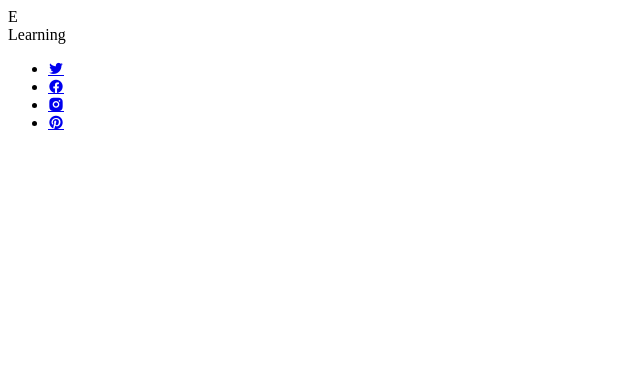
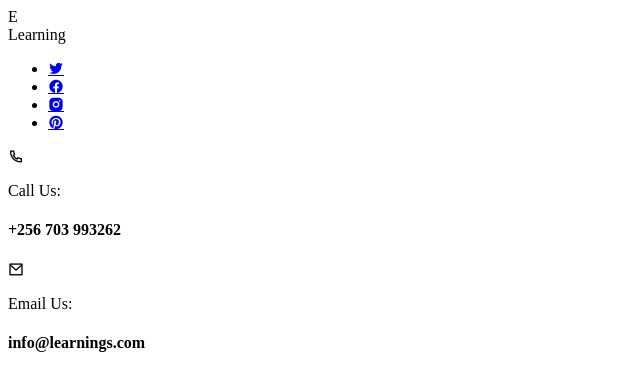
Before and after one commit to lailahgrant/e-learning-landing-page, a plain HTML site: page index.html in a window 1280 px wide. Shown: the whole page, without its empty margins (0-640 px from the left). Drawn offline with nearby package versions, Linux system fonts and the light colour scheme.

Commit message:
Global CSS
Google fonts

```diff
--- a/index.html
+++ b/index.html
@@ -7,6 +7,7 @@
     href="https://cdn.jsdelivr.net/npm/remixicon@4.5.0/fonts/remixicon.css"
     rel="stylesheet"
 />
+    <link rel="stylesheet" href="style.css">
     <title>E-learning Landing page</title>
 </head>
 <body>
@@ -20,6 +21,22 @@
             <li><a href="#"><i class="ri-instagram-fill"></i></a></li>
             <li><a href="#"><i class="ri-pinterest-fill"></i></a></li>
         </ul>
+        <div class="nav__contact">
+            <div class="nav__contact__card">
+                <span><i class="ri-phone-line"></i></span>
+                <div>
+                    <p>Call Us:</p>
+                    <h4>+256 703 993262</h4>
+                </div>
+            </div>
+            <div class="nav__contact__card">
+                <span><i class="ri-mail-line"></i></span>
+                <div>
+                    <p>Email Us:</p>
+                    <h4>info@learnings.com</h4>
+                </div>
+            </div>
+        </div>
     </div>
 </body>
 </html>
--- a/style.css
+++ b/style.css
@@ -0,0 +1,10 @@
+@import url('https://fonts.googleapis.com/css2?family=Raleway:ital,wght@0,100..900;1,100..900&display=swap');
+
+:root {
+  --primary-color: #6eb0ec;
+  --text-dark: #111827;
+  --text-light: #6b7280;
+  --white: #ffffff;
+  --font-family: 'Raleway', sans-serif;
+  --max-width: 1200px;
+}
```
Also changed, not shown: 1 other file.
